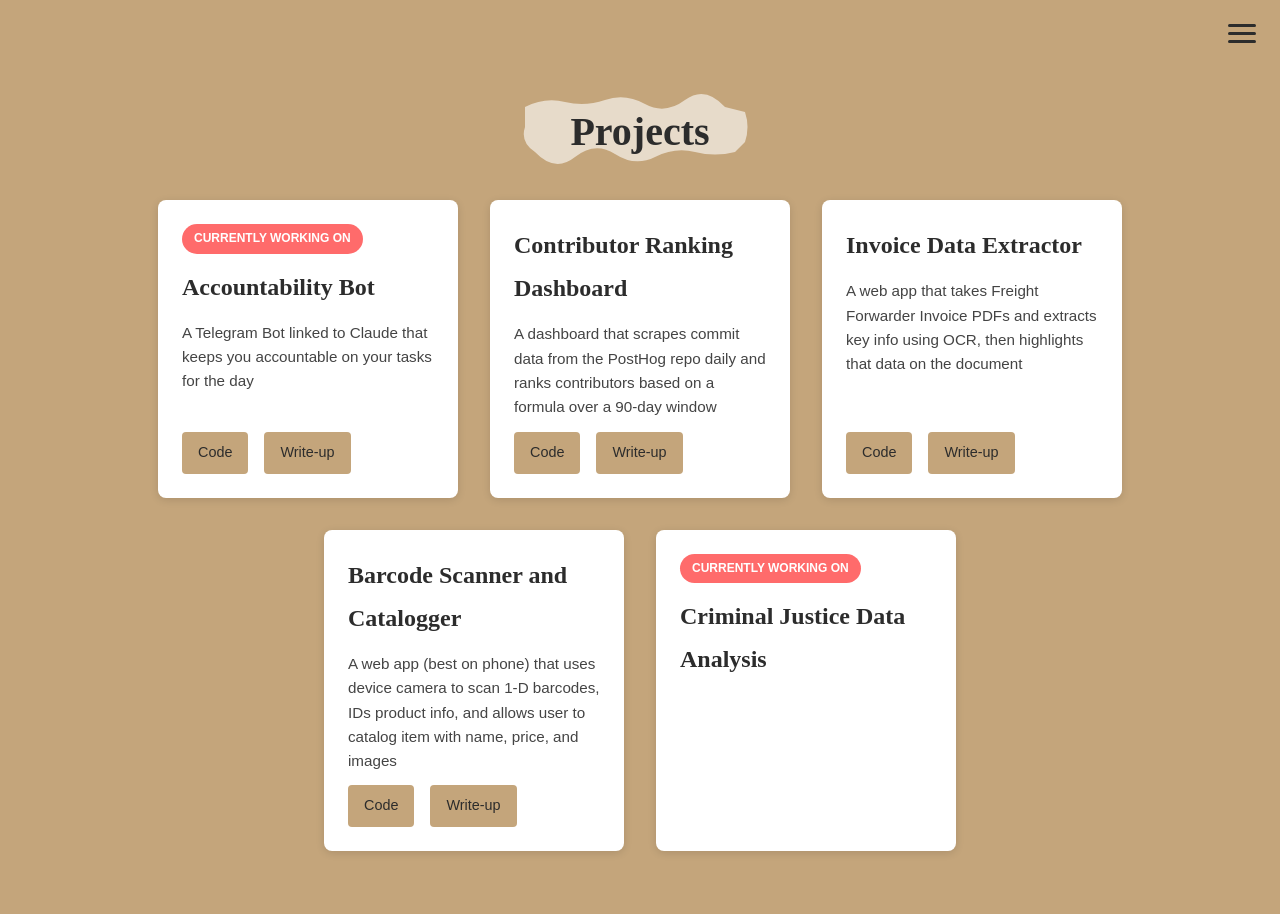
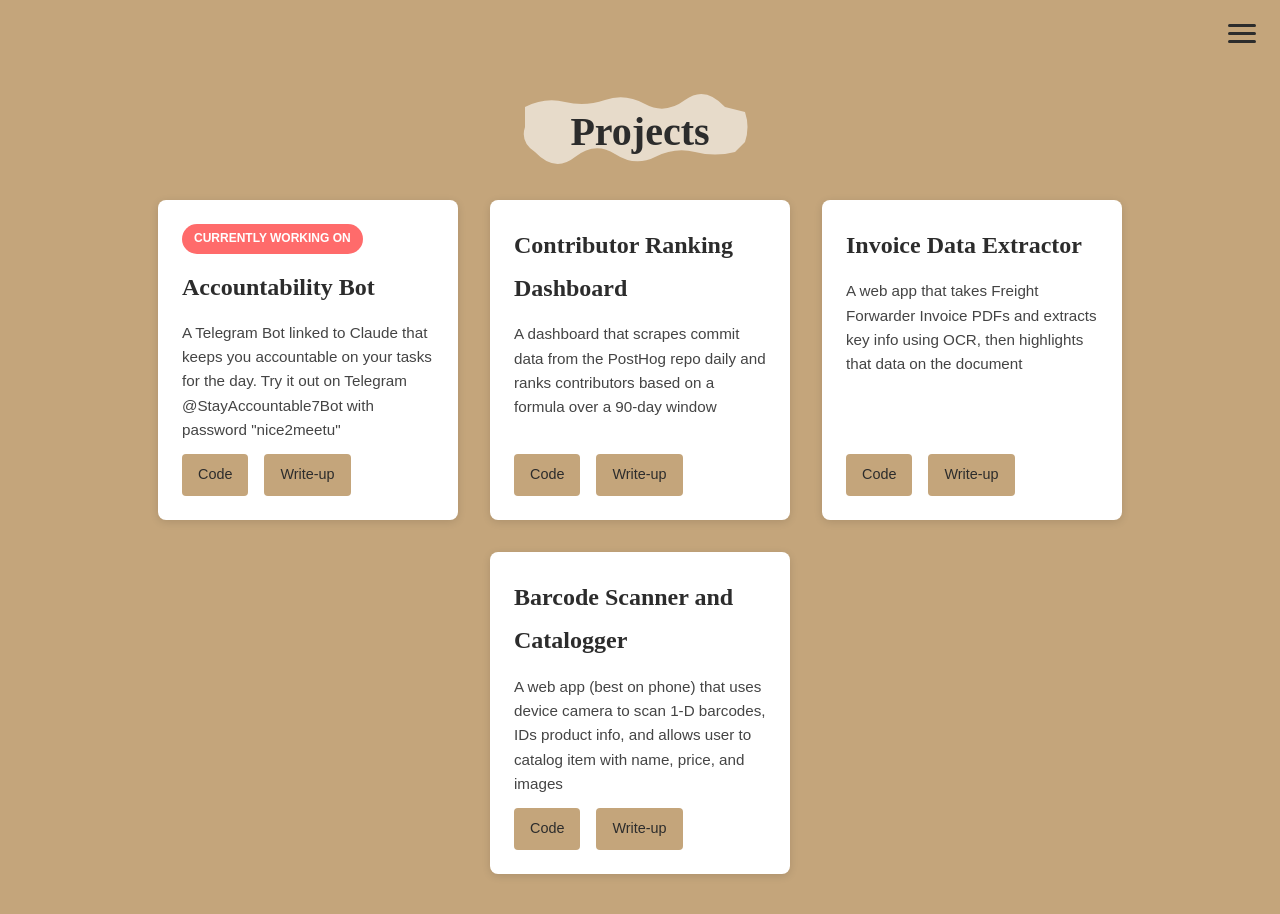
Before and after one commit to jaylocks7/personal-website, a React (Vite) app: page /personal-website/projects in a window 1280 px wide. Shown: the top 914 px of the page. Built offline with nearby package versions, Linux system fonts and the light colour scheme; a web font is replaced by a local one.

Commit message:
website updates

```diff
--- a/src/pages/AboutMe.jsx
+++ b/src/pages/AboutMe.jsx
@@ -18,9 +18,6 @@ function AboutMe() {
           Mālō e lelei! (Tongan for "Hello") Hi! I'm Jimmy. I'm a Pasifika Technologist currently living in the Bay Area,
           previously at Microsoft, Citadel, and Tesla doing Backend, InfoSec, and Full-Stack Eng respectively.
           I went to Stanford where I studied Computer Science and Ethics.
-          I'm at a point in life where I've realized I care more about what technology does for people than the heads-down
-          building itself. So I'm steering toward roles that put me in front of people while still using my technical chops.
-          I want my work to make a tangible difference for everyday folks, and I'm especially drawn to the public interest space.
         </p>
         <p>
           I grew up a military brat, moving every 3 years or so all over the United States (with a stint in Japan).
--- a/src/pages/Projects.jsx
+++ b/src/pages/Projects.jsx
@@ -4,7 +4,7 @@ import './Projects.css';
 const SAMPLE_PROJECTS = [
   {
     name: 'Accountability Bot',
-    description: 'A Telegram Bot linked to Claude that keeps you accountable on your tasks for the day',
+    description: 'A Telegram Bot linked to Claude that keeps you accountable on your tasks for the day. Try it out on Telegram @StayAccountable7Bot with password "nice2meetu"',
     codeLink: 'https://github.com/jaylocks7/accountability-bot',
     writeupLink: 'https://docs.google.com/document/d/17B3Z3SAH23Xhk0OQro4uNtT3blvqxdqAQUJTl5Nz_HM/edit?usp=sharing',
     gifSrc: '',
@@ -33,14 +33,6 @@ const SAMPLE_PROJECTS = [
     writeupLink: 'https://docs.google.com/document/d/1rgnBZXy9Hj0FO_9EhE4NvBzop8guy4AZS_IRNCBvM60/edit?usp=sharing',
     gifSrc: '',
     isCurrentlyWorking: false,
-  },
-  {
-    name: 'Criminal Justice Data Analysis',
-    description: '',
-    codeLink: '',
-    writeupLink: '',
-    gifSrc: '',
-    isCurrentlyWorking: true,
   }
 ];
 
```
